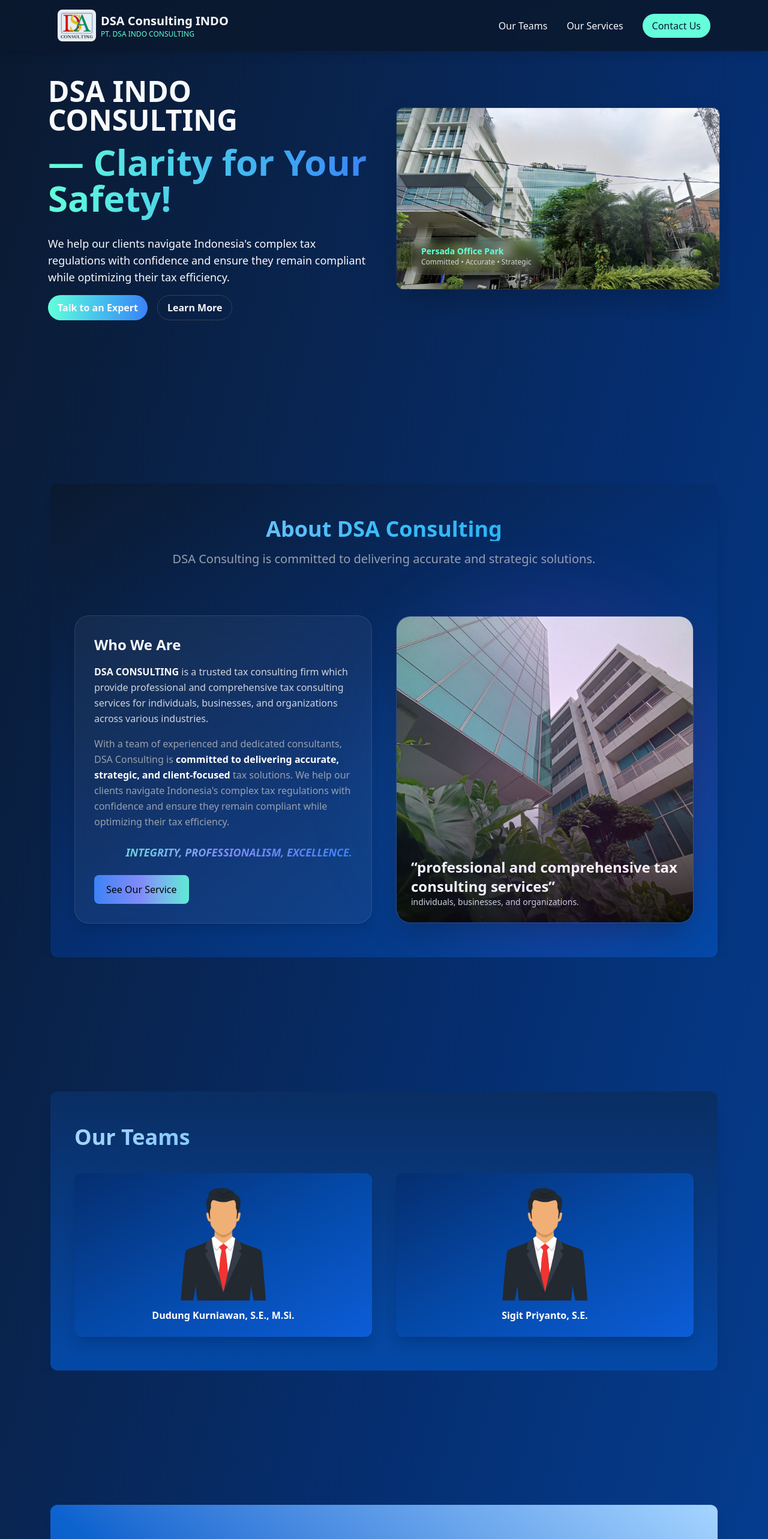
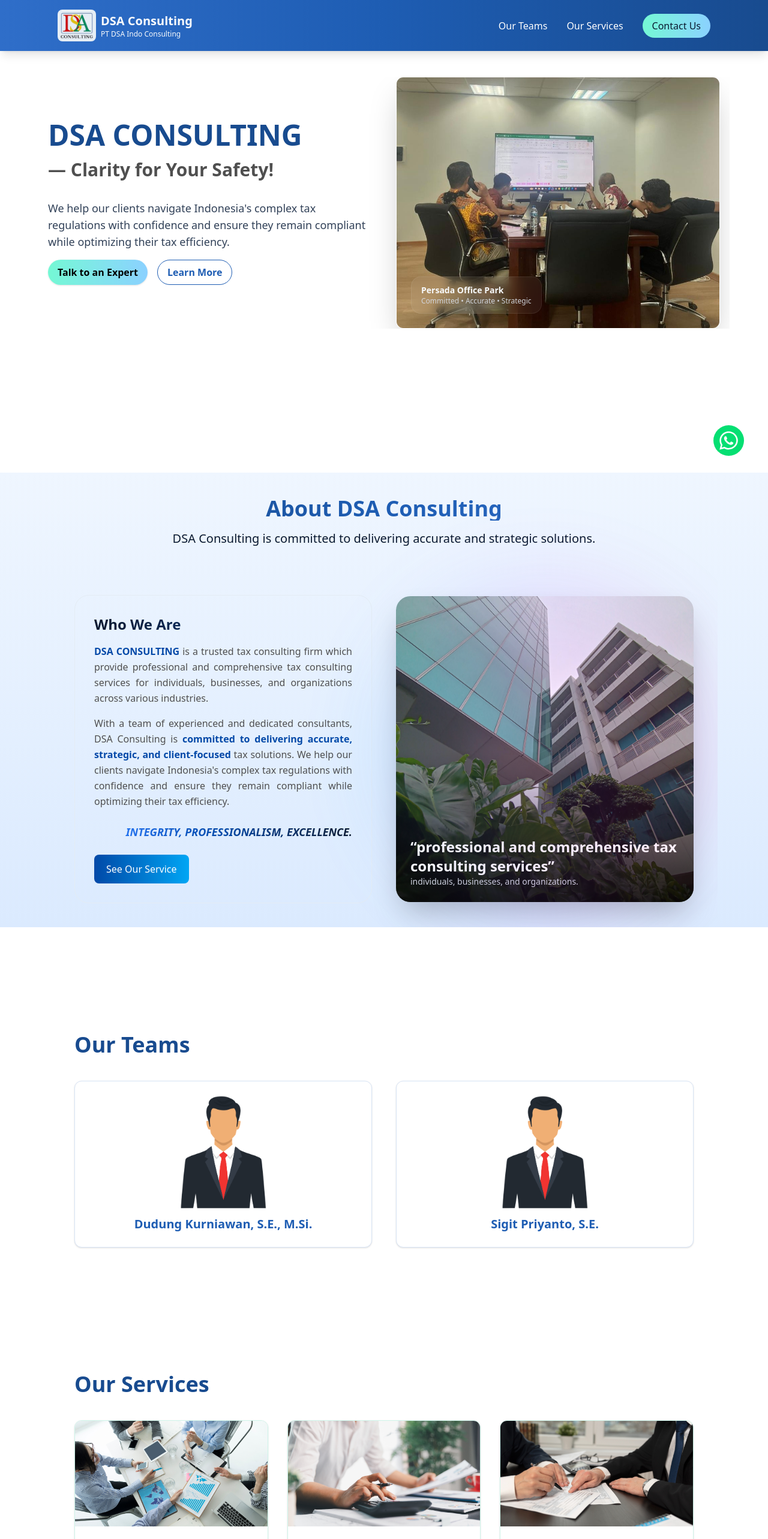
Before and after one commit to Mhilmy11/DSA_Indo_Consulting, a React (Vite) app: page / in a window 1280 px wide. Shown: the top 2566 px of the page at 60% size. Built offline with nearby package versions, Linux system fonts and the light colour scheme.

Commit message:
development revisi design

```diff
--- a/src/App.jsx
+++ b/src/App.jsx
@@ -1,3 +1,4 @@
+import { FaWhatsapp } from "react-icons/fa";
 import { useRef } from "react";
 import "./App.css";
 import AboutSection from "./components/AboutSection";
@@ -18,12 +19,21 @@
     ref.current?.scrollIntoView({ behavior: "smooth" });
   };
   return (
-    <div className=" min-h-screen bg-gradient-to-br from-secondary via-[#052E70] to-primary">
+    <div className=" min-h-screen">
       <Navbar
         onViewTeams={() => scrollToSection(teamsRef)}
         onViewServices={() => scrollToSection(servicesRef)}
         onViewContact={() => scrollToSection(contactRef)}
       />
+
+      <div>
+        <button
+          onClick={() => window.open("https://wa.me/6281385269507", "_blank")}
+          className=" cursor-pointer fixed bottom-6 right-5 md:bottom-10 md:right-10 z-50 bg-green-400 text-white p-2 rounded-full hover:opacity-90 transition-all duration-300"
+        >
+          <FaWhatsapp size={35} />
+        </button>
+      </div>
 
       <Hero
         onViewAbout={() => scrollToSection(aboutRef)}
--- a/src/components/AboutSection.jsx
+++ b/src/components/AboutSection.jsx
@@ -5,29 +5,30 @@
 
 export default function AboutSection({ aboutRef, onViewServices }) {
   return (
-    <div ref={aboutRef} className="py-16 md:py-28 font-sans overflow-x-hidden">
+    <div ref={aboutRef} className="py-10 md:py-20 font-sans overflow-x-hidden">
+      <div className=" bg-gradient-to-b from-blue-50 to-blue-100">
         <Container>
-        <div className="mx-1 px-6 md:px-10 py-14 bg-gradient-to-br from-secondary via-[#052E70] to-primary rounded-xl shadow-xl overflow-hidden">
+          <div className="mx-1 px-6 md:px-10 py-10 overflow-hidden">
             <div className="text-center">
-            <h1 className="font-bold text-2xl md:text-4xl bg-clip-text text-transparent bg-gradient-to-r from-[#93C5FD] via-[#38BDF8] to-[#0EA5E9]">
+              <h1 className="font-bold text-2xl md:text-4xl bg-clip-text text-transparent bg-gradient-to-r from-[#184B8D] via-[#1E5DB3] to-[#2F6EC9]">
                 About DSA Consulting
               </h1>
 
-            <p className="pt-4 text-base md:text-xl text-gray-400">
+              <p className="pt-4 text-sm md:text-xl text-[#0A192F]">
                 DSA Consulting is committed to delivering accurate and strategic
                 solutions.
               </p>
             </div>
 
-          <div className="grid grid-cols-1 md:grid-cols-2 gap-10 items-center pt-20">
+            <div className="grid grid-cols-1 md:grid-cols-2 gap-10 items-center pt-5 md:pt-20">
               <FramerMotion animation="zoom-in">
-              <div className="bg-white/5 border border-white/10 backdrop-blur-xl rounded-3xl p-6 md:p-8 shadow-lg">
-                <h6 className="font-bold text-lightText text-xl md:text-2xl">
+                <div className=" rounded-3xl p-6 md:p-8 border border-[#E4ECF4] hover:shadow-lg transition">
+                  <h6 className="font-bold bg-clip-text text-transparent bg-gradient-to-r from-[#0A192F] to-primary text-xl md:text-2xl">
                     Who We Are
                   </h6>
 
-                <p className="py-4 text-gray-300 leading-relaxed">
-                  <span className="font-bold text-lightText">
+                  <p className="py-4 text-[#4F4F4F] leading-relaxed text-justify">
+                    <span className="font-bold text-primary">
                       DSA CONSULTING
                     </span>{" "}
                     is a trusted tax consulting firm which provide professional
@@ -35,25 +36,25 @@
                     businesses, and organizations across various industries.
                   </p>
 
-                <p className="text-gray-400 leading-relaxed">
+                  <p className="text-[#4F4F4F] leading-relaxed text-justify">
                     With a team of experienced and dedicated consultants, DSA
                     Consulting is{" "}
-                  <span className=" font-bold text-white">
+                    <span className=" font-bold text-primary">
                       committed to delivering accurate, strategic, and
                       client-focused
                     </span>{" "}
                     tax solutions. We help our clients navigate Indonesia's
-                  complex tax regulations with confidence and ensure they remain
-                  compliant while optimizing their tax efficiency.
+                    complex tax regulations with confidence and ensure they
+                    remain compliant while optimizing their tax efficiency.
                   </p>
 
-                <p className="font-semibold italic text-right my-6 text-lg bg-clip-text text-transparent bg-gradient-to-r from-[#5EEAD4] via-[#818CF8] to-[#3B82F6]">
+                  <p className="font-semibold italic text-right my-6 text-lg bg-clip-text text-transparent bg-gradient-to-l from-[#0A192F] via-[#0449a8] to-blue-500">
                     INTEGRITY, PROFESSIONALISM, EXCELLENCE.
                   </p>
 
                   <button
                     onClick={onViewServices}
-                  className="bg-gradient-to-l from-[#5EEAD4] via-[#818CF8] to-[#3B82F6] px-5 py-3 rounded-lg hover:scale-105 transition"
+                    className="bg-gradient-to-r from-primary to-sky-500 text-white px-5 py-3 rounded-lg hover:scale-105 transition cursor-pointer"
                   >
                     See Our Service
                   </button>
@@ -62,7 +63,7 @@
 
               <FramerMotion animation="zoom-out">
                 <div className="relative group">
-                <div className="relative rounded-3xl overflow-hidden border border-white/10 shadow-2xl">
+                  <div className="relative rounded-3xl overflow-hidden shadow-2xl">
                     <img
                       src={AboutImage}
                       alt="about"
@@ -86,5 +87,6 @@
           </div>
         </Container>
       </div>
+    </div>
   );
 }
--- a/src/components/Footer.jsx
+++ b/src/components/Footer.jsx
@@ -9,7 +9,7 @@
 export default function Footer({ onViewTeams, onViewServices }) {
   return (
     <div className=" pt-20 font-sans">
-      <div className=" bg-gradient-to-b from-[#021C3A] to-[#042E63] py-6">
+      <div className=" bg-gradient-to-r from-[#1E5DB3] to-[#184B8F] py-6">
         <Container>
           <div className=" px-4">
             <div className=" flex items-center gap-4">
@@ -18,18 +18,14 @@
                 src={LogoDSA}
                 alt="logo-dsa-footer"
               />
-              <div>
-                <h1 className=" font-bold text-lightText text-xl">
-                  DSA Consulting INDO
-                </h1>
-                <h1 className=" text-accent text-xs">
-                  PT. DSA INDO CONSULTING
-                </h1>
+              <div className=" text-lightText">
+                <h1 className=" font-bold text-xl">DSA Consulting</h1>
+                <h1 className=" text-xs">PT DSA Indo Consulting</h1>
               </div>
             </div>
 
             <div className=" py-6">
-              <p className=" text-gray-400">
+              <p className=" text-white">
                 Graha Persada Office Park, Jl. KH. Noer Ali No.3A, Kayuringin
                 Jaya, South Bekasi, West Java, Indonesia.
               </p>
@@ -38,13 +34,13 @@
             <div className=" flex items-center gap-6">
               <button
                 onClick={onViewTeams}
-                className=" cursor-pointer hover:text-gray-400 text-white font-semibold"
+                className=" cursor-pointer hover:text-[#74F8D4] transition text-white font-semibold"
               >
                 Our Teams
               </button>
               <button
                 onClick={onViewServices}
-                className=" cursor-pointer hover:text-gray-400 text-white font-semibold"
+                className=" cursor-pointer hover:text-[#74F8D4] transition text-white font-semibold"
               >
                 Our Services
               </button>
@@ -53,8 +49,8 @@
             <div className=" h-0.5 w-full bg-white mt-10 mb-5"></div>
 
             <div className=" md:flex justify-between items-center">
-              <div className="text-sm mt-3 italic text-accent">
-                © {new Date().getFullYear()} DSAINDOCONSULTING — All rights
+              <div className="text-sm mt-3 italic font-semibold">
+                © {new Date().getFullYear()} 2025 DSA Consulting — All rights
                 reserved
               </div>
 
--- a/src/components/Hero.jsx
+++ b/src/components/Hero.jsx
@@ -1,28 +1,28 @@
 import Container from "./Container";
 
-import HeroImage from "../assets/persada-office-park-1.jpg";
+import HeroImage from "../assets/hero-image.jpeg";
 import FramerMotion from "./FramerMotion";
 
 export default function Hero({ onViewAbout, onViewContact }) {
   return (
-    <div className="pt-32 pb-20 md:pb-40 font-sans overflow-x-hidden">
+    <div className="pt-32 md:pb-40 pb-20 font-sans overflow-x-hidden">
       <Container>
         <div className="grid grid-cols-1 md:grid-cols-2 gap-10 items-center">
           <div>
             <FramerMotion animation="fade-left">
-              <h1 className="font-extrabold text-3xl md:text-5xl text-lightText">
-                DSA INDO CONSULTING
+              <h1 className="font-extrabold text-3xl md:text-5xl text-[#184B8F]">
+                DSA CONSULTING
               </h1>
             </FramerMotion>
 
             <FramerMotion animation="fade-left">
-              <h3 className="py-4 font-extrabold text-3xl md:text-6xl bg-clip-text text-transparent bg-gradient-to-r from-[#64FFDA] to-[#3B82F6]">
+              <h3 className="py-4 font-semibold text-2xl md:text-3xl text-[#4F4F4F]">
                 — Clarity for Your Safety!
               </h3>
             </FramerMotion>
 
             <FramerMotion animation="fade-left">
-              <p className="text-base md:text-lg text-lightText py-4">
+              <p className="text-base md:text-lg text-slate-700 py-4">
                 We help our clients navigate Indonesia's complex tax regulations
                 with confidence and ensure they remain compliant while
                 optimizing their tax efficiency.
@@ -31,14 +31,14 @@
               <div className="flex gap-4 font-semibold text-lightText">
                 <button
                   onClick={onViewContact}
-                  className="bg-gradient-to-r from-[#64FFDA] to-[#3B82F6] rounded-full px-4 py-2 hover:scale-105 transition"
+                  className=" bg-gradient-to-r from-[#74F8D4] to-[#8BD1FF] text-black shadow hover:opacity-90 rounded-full px-4 py-2 hover:scale-105 transition cursor-pointer"
                 >
                   Talk to an Expert
                 </button>
 
                 <button
                   onClick={onViewAbout}
-                  className="border border-gray-700 rounded-full px-4 py-2 hover:scale-105 transition"
+                  className="border border-[#1E5DB3] text-[#1E5DB3] rounded-full px-4 py-2 hover:scale-105 transition cursor-pointer"
                 >
                   Learn More
                 </button>
@@ -48,11 +48,11 @@
 
           <div>
             <FramerMotion animation="fade-right">
-              <div className="aspect-[16/9] rounded-xl overflow-hidden shadow-2xl border border-white/5">
+              <div className=" aspect-auto rounded-xl overflow-hidden shadow-2xl border border-white/5">
                 <div className="w-full h-full relative">
                   <img src={HeroImage} alt="hero-image-dsa" />
                   <div className=" hover:scale-105 transition duration-300 absolute left-6 bottom-6 bg-white/6 px-4 py-3 rounded-2xl backdrop-blur-sm border border-white/8">
-                    <div className="text-sm font-semibold text-accent">
+                    <div className="text-sm font-semibold text-lightText">
                       Persada Office Park
                     </div>
                     <div className="text-xs text-gray-300">
--- a/src/components/Navbar.jsx
+++ b/src/components/Navbar.jsx
@@ -10,7 +10,7 @@
   const [isOpen, setIsOpen] = useState(false);
   return (
     <>
-      <nav className="fixed top-0 left-0 w-full z-50 bg-secondary/90 backdrop-blur-md shadow-lg overflow-x-hidden">
+      <nav className="fixed top-0 left-0 w-full z-50 bg-gradient-to-l from-[#184B8F] via-[#1E5DB3] to-[#2F6EC9] backdrop-blur-md shadow-lg overflow-x-hidden">
         <Container>
           <div className="py-4 px-4 flex items-center justify-between">
             <div className="flex gap-2 items-center">
@@ -19,22 +19,29 @@
                 src={LogoDSA}
                 alt="navbar-dsa-logo"
               />
-              <div>
-                <h1 className="font-bold text-lightText text-xl">
-                  DSA Consulting INDO
-                </h1>
-                <h1 className="text-accent text-xs">PT. DSA INDO CONSULTING</h1>
+              <div className=" text-lightText">
+                <h1 className="font-bold text-xl">DSA Consulting</h1>
+                <h1 className=" text-xs">PT DSA Indo Consulting</h1>
               </div>
             </div>
 
             <div className="hidden md:flex space-x-8">
-              <button className="cursor-pointer text-lightText hover:text-accent transition">
+              <button
+                onClick={onViewTeams}
+                className="cursor-pointer text-white hover:text-[#74F8D4] transition"
+              >
                 Our Teams
               </button>
-              <button className="cursor-pointer text-lightText hover:text-accent transition">
+              <button
+                onClick={onViewServices}
+                className="cursor-pointer text-white hover:text-[#74F8D4] transition"
+              >
                 Our Services
               </button>
-              <button className="px-4 py-2 rounded-full bg-accent text-secondary font-medium hover:bg-primary hover:text-lightText transition">
+              <button
+                onClick={onViewContact}
+                className="px-4 py-2 rounded-full bg-gradient-to-r from-[#74F8D4] to-[#8BD1FF] text-secondary font-medium hover:bg-primary hover:text-lightText transition cursor-pointer"
+              >
                 Contact Us
               </button>
             </div>
--- a/src/components/OurServicesSection.jsx
+++ b/src/components/OurServicesSection.jsx
@@ -50,11 +50,11 @@
   return (
     <div
       ref={servicesRef}
-      className="py-16 md:py-28 font-sans overflow-x-hidden"
+      className="py-7 md:py-14 font-sans overflow-x-hidden"
     >
       <Container>
-        <div className="mx-1 px-6 md:px-10 py-14 bg-gradient-to-tr from-[#073B85] via-[#0D63CF] to-[#A5D4FF] rounded-xl shadow-xl">
-          <h3 className="font-bold bg-gradient-to-r from-[#021C3A] via-[#0449A8] to-[#0D63CF] text-transparent bg-clip-text text-2xl md:text-4xl pb-10">
+        <div className="mx-1 px-6 md:px-10 py-14">
+          <h3 className="font-bold text-[#184B8F] text-2xl md:text-4xl pb-10">
             Our Services
           </h3>
 
@@ -64,7 +64,7 @@
 
               return (
                 <FramerMotion animation="zoom-in" delay={i * 0.3} key={i}>
-                  <div className="bg-white/10 backdrop-blur-md border border-white/20 rounded-lg overflow-hidden">
+                  <div className="bg-white rounded-xl shadow border border-[#CFF4E9] hover:shadow-lg transition overflow-hidden">
                     <img
                       src={serve.image}
                       alt={serve.title}
@@ -77,9 +77,7 @@
                       </h2>
 
                       {!isOpen && (
-                        <p className="line-clamp-3 text-sm text-white/90">
-                          {serve.desc}
-                        </p>
+                        <p className="line-clamp-3 text-sm">{serve.desc}</p>
                       )}
 
                       <AnimatePresence>
@@ -91,16 +89,14 @@
                             exit={{ opacity: 0, height: 0 }}
                             transition={{ duration: 0.35 }}
                           >
-                            <p className="text-sm text-white/90">
-                              {serve.desc}
-                            </p>
+                            <p className="text-sm">{serve.desc}</p>
                           </motion.div>
                         )}
                       </AnimatePresence>
 
                       <button
                         onClick={() => handleToggle(i)}
-                        className="text-blue-300 hover:text-blue-400 text-sm mt-2"
+                        className="text-[#1E5DB3] hover:text-[#184B8F] text-sm mt-2 cursor-pointer"
                       >
                         {isOpen ? "Read Less" : "Read More"}
                       </button>
--- a/src/components/OurTeamsSection.jsx
+++ b/src/components/OurTeamsSection.jsx
@@ -4,31 +4,31 @@
 
 export default function OurTeamsSection({ teamsRef }) {
   return (
-    <div ref={teamsRef} className="py-16 md:py-28 font-sans overflow-x-hidden">
+    <div ref={teamsRef} className="py-7 md:py-14 font-sans overflow-x-hidden">
       <Container>
-        <div className="mx-1 px-6 md:px-10 py-14 bg-gradient-to-b from-[#0A2E63] via-[#073B85] to-[#0449A8] rounded-xl shadow-xl">
-          <h3 className="font-bold bg-gradient-to-r from-[#A5D4FF] via-[#4AB8FF] to-[#0D63CF] text-transparent bg-clip-text text-2xl md:text-4xl">
+        <div className="mx-1 px-6 md:px-10 py-10">
+          <h3 className="font-bold text-[#184B8F] text-2xl md:text-4xl">
             Our Teams
           </h3>
 
           <div className="grid grid-cols-1 md:grid-cols-2 gap-10 pt-10">
             <FramerMotion animation="zoom-in">
-              <div className="bg-gradient-to-br from-[#052E70] via-[#0449A8] to-[#0D5DD8] rounded-xl shadow-xl px-4 py-6">
+              <div className="bg-white p-6 rounded-xl shadow border border-[#D8E4F5] hover:shadow-lg transition">
                 <div className="flex justify-center">
                   <img className="w-36" src={OurTeamImage} alt="" />
                 </div>
-                <p className="pt-3 text-center font-semibold text-white">
+                <p className="pt-3 text-center font-semibold text-[#1E5DB3] text-xl">
                   Dudung Kurniawan, S.E., M.Si.
                 </p>
               </div>
             </FramerMotion>
 
             <FramerMotion animation="zoom-in" delay={0.3}>
-              <div className="bg-gradient-to-br from-[#052E70] via-[#0449A8] to-[#0D5DD8] rounded-xl shadow-xl px-4 py-6">
+              <div className="bg-white p-6 rounded-xl shadow border border-[#D8E4F5] hover:shadow-lg transition">
                 <div className="flex justify-center">
                   <img className="w-36" src={OurTeamImage} alt="" />
                 </div>
-                <p className="pt-3 text-center font-semibold text-white">
+                <p className="pt-3 text-center font-semibold text-[#1E5DB3] text-xl">
                   Sigit Priyanto, S.E.
                 </p>
               </div>
```
Also changed, not shown: src/components/GetInTouch.jsx (+44 -29 lines), src/assets/hero-image.jpeg (added). Lines whose indentation alone changed are shown as unchanged.
